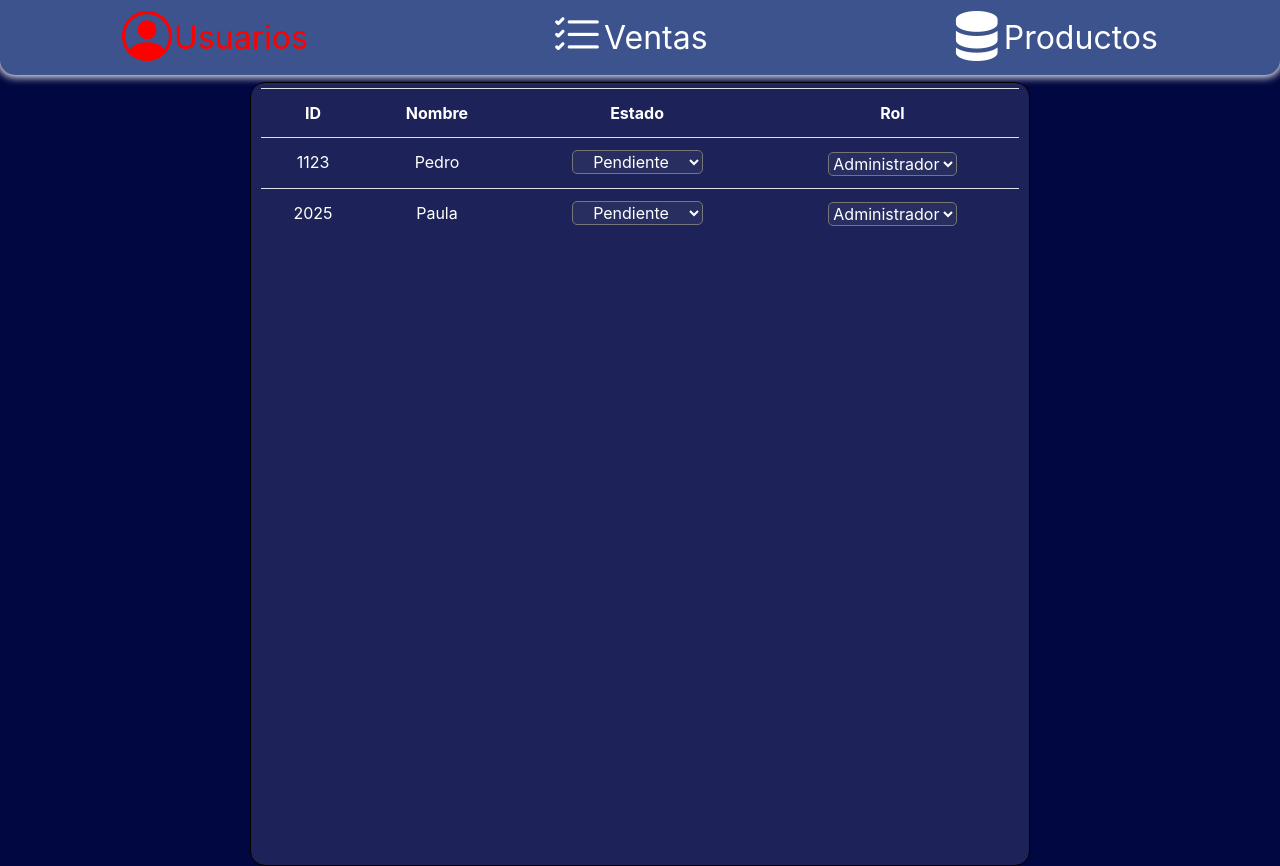
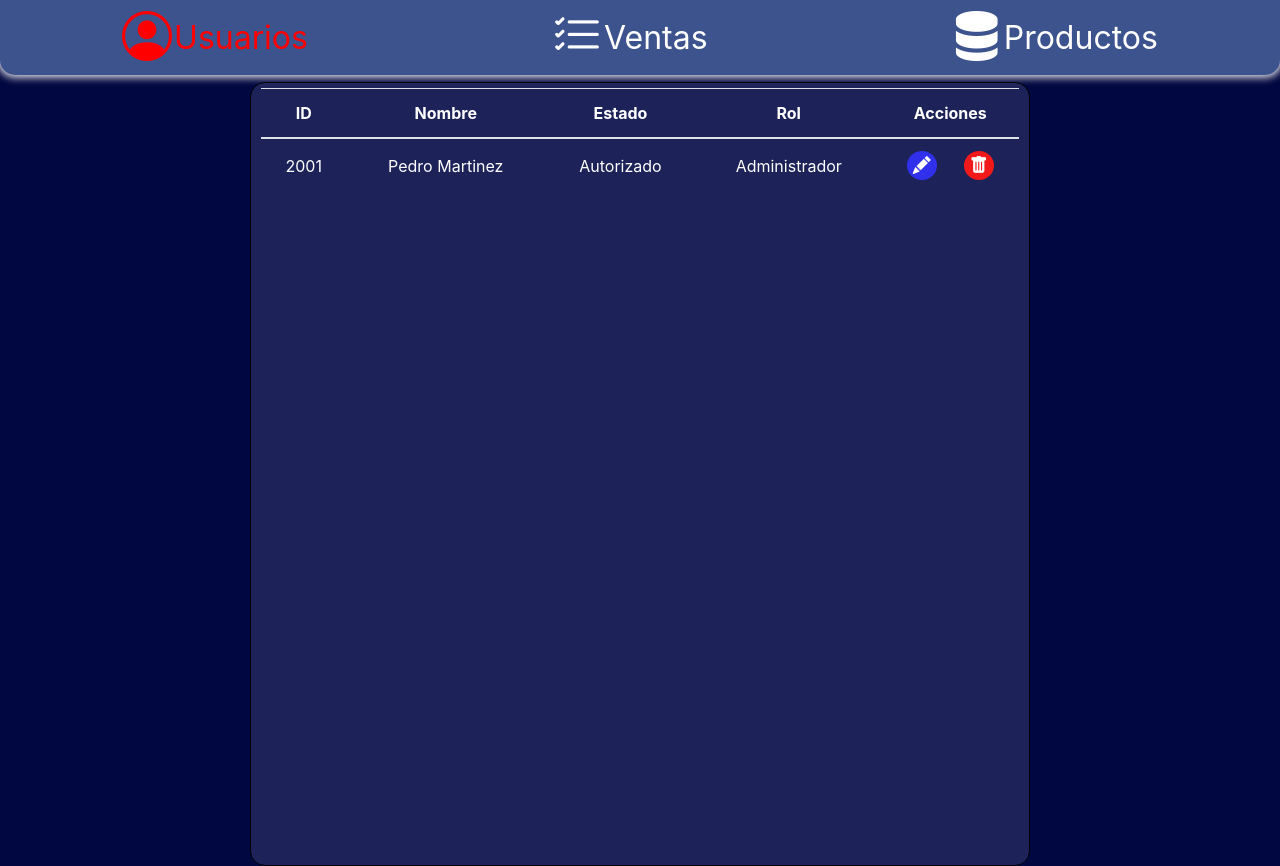
Before and after one commit to Alexcastr/deveApps, a React (Create React App) app: page /usuarios in a window 1280 px wide. Built offline with nearby package versions, Linux system fonts and the light colour scheme.

Commit message:
Botones de editar y borrar en usuarios

```diff
--- a/src/Components/Bodyuser.jsx
+++ b/src/Components/Bodyuser.jsx
@@ -1,58 +1,39 @@
 import React from "react";
-
+import User from "./User";
+const usuarios = [
+  {
+    id: 2001,
+    name: "Pedro Martinez",
+    state: "Autorizado",
+    rol: "Administrador",
+  },
+];
 const Bodyuser = () => {
   return (
     <body className="center-content mt-1">
       <div className="table">
         <table className="ml-auto mr-auto">
-            <tr className="head-body">
+          <thead>
+            <tr>
               <th>ID</th>
               <th>Nombre</th>
               <th>Estado</th>
               <th>Rol</th>
+              <th>Acciones</th>
             </tr>
-            <tr class="fila_impar">
-              <td>1123</td>
-              <td>Pedro</td>
-              <td>
-              <select>
-                  <option>Pendiente</option>
-                  <option>Autorizado</option>
-                  <option>No Autorizado</option>
-                </select>
-              </td>
-              <td>
-                {" "}
-                <div class="btn-group">
-                <select>
-                  <option>Administrador</option>
-                  <option>Vendedor</option>
-                </select>
-                  <div class="dropdown-menu"></div>
-                </div>
-              </td>
-            </tr>
-            <tr class="fila_resaltada">
-              <td>2025</td>
-              <td>Paula</td>
-              <td>
-              <select>
-                  <option>Pendiente</option>
-                  <option>Autorizado</option>
-                  <option>No Autorizado</option>
-                </select>
-              </td>
-              <td>
-                {" "}
-                <div class="btn-group">
-                <select>
-                  <option>Administrador</option>
-                  <option>Vendedor</option>
-                </select>
-                  <div class="dropdown-menu"></div>
-                </div>
-              </td>
-            </tr>
+          </thead>
+          <tbody>
+            {usuarios.map((item) => {
+              return (
+                <User
+                  id={item.id}
+                  name={item.name}
+                  state={item.state}
+                  rol={item.rol}
+                />
+              );
+            })}
+          </tbody>
         </table>
       </div>
     </body>
--- a/src/Components/Sale.jsx
+++ b/src/Components/Sale.jsx
@@ -1,5 +1,6 @@
 import React, { useState, useEffect } from "react";
 import Dialog from "@mui/material/Dialog";
+import Tooltip from "@mui/material/Tooltip";
 
 const Sale = ({ datos }) => {
   const [showDialog, setShowDialog] = useState(false);
@@ -41,12 +42,24 @@ const Sale = ({ datos }) => {
         <td>{datos.State}</td>
         <td>{datos.Seller}</td>
         <td>
-          <button className="entryButton" onClick={() => setEditMode(true)}>
-            <i class="bi bi-pencil-fill editSaleButton"></i>
-          </button>
-          <button className="entryButton" onClick={() => setShowDialog(true)}>
-            <i class="bi bi-trash-fill deleteSaleButton"></i>
-          </button>
+          <div className="iconActions">
+            <Tooltip title="Editar producto" arrow>
+              <button className="editButton">
+                <i
+                  onClick={() => setEditMode(!editMode)}
+                  class="bi bi-pencil-fill"
+                ></i>
+              </button>
+            </Tooltip>
+            <Tooltip title="Eliminar producto" arrow>
+              <button className="deleteButton">
+                <i
+                  onClick={() => setShowDialog(!showDialog)}
+                  class="bi bi-trash-fill"
+                ></i>
+              </button>
+            </Tooltip>
+          </div>
         </td>
       </tr>
       <Dialog open={showDialog}>
@@ -97,7 +110,9 @@ const Sale = ({ datos }) => {
           })}
         </ul>
       </td>
-      <td></td>
+      <td>
+        <input type="date" />
+      </td>
       <td>
         <input
           placeholder="ID del cliente"
@@ -132,12 +147,26 @@ const Sale = ({ datos }) => {
         />
       </td>
       <td>
-        <button className="entryButton" onClick={() => setEditMode(false)}>
-          <i class="bi bi-check-circle-fill saveButton"></i>
-        </button>
-        <button className="entryButton" onClick={() => setEditMode(false)}>
-          <i class="bi bi-x-circle-fill cancelButton"></i>
-        </button>
+        <div className="iconActions">
+          <Tooltip title="Confirmar edición" arrow>
+            <button
+              onClick={() => {
+                setEditMode(!editMode);
+              }}
+              className="confirmButton"
+            >
+              <i class="bi bi-check-circle-fill"></i>
+            </button>
+          </Tooltip>
+          <Tooltip title="Cancelar edición" arrow>
+            <button
+              onClick={() => setEditMode(!editMode)}
+              className="cancelProductButton"
+            >
+              <i class="bi bi-x-circle-fill "></i>
+            </button>
+          </Tooltip>
+        </div>
       </td>
     </tr>
   );
--- /dev/null
+++ b/src/Components/User.jsx
@@ -0,0 +1,105 @@
+import React, { useState } from "react";
+import Dialog from "@mui/material/Dialog";
+import Tooltip from "@mui/material/Tooltip";
+
+const User = ({ id, name, state, rol }) => {
+  const [showDialog, setShowDialog] = useState(false);
+  const [isEditing, setIsEditing] = useState(false);
+
+  return !isEditing ? (
+    <>
+      <tr className="tablerow">
+        <td>{id}</td>
+        <td>{name}</td>
+        <td>{state}</td>
+        <td>{rol}</td>
+        <td>
+          <div className="iconActions">
+            <Tooltip title="Editar producto" arrow>
+              <button className="editButton">
+                <i
+                  onClick={() => setIsEditing(!isEditing)}
+                  class="bi bi-pencil-fill"
+                ></i>
+              </button>
+            </Tooltip>
+            <Tooltip title="Eliminar producto" arrow>
+              <button className="deleteButton">
+                <i
+                  onClick={() => setShowDialog(!showDialog)}
+                  class="bi bi-trash-fill"
+                ></i>
+              </button>
+            </Tooltip>
+          </div>
+        </td>
+      </tr>
+      <Dialog open={showDialog}>
+        <div className="deleteSaleDialog">
+          <h2>Seguro que deseas eliminar esta venta?</h2>
+          <div className="deleteSaleDialogButtonsDiv">
+            <button
+              onClick={() => {
+                setShowDialog(false);
+              }}
+              className="confirmSaleDelete"
+            >
+              Si
+              <i className="bi bi-check" />
+            </button>
+            <button
+              onClick={() => setShowDialog(false)}
+              className="cancelSaleDelete"
+            >
+              No <i className="bi bi-x" />
+            </button>
+          </div>
+        </div>
+      </Dialog>
+    </>
+  ) : (
+    <tr>
+      <td>{id}</td>
+      <td>
+        <input type="text" placeholder="Nombre del Usuario" />
+      </td>
+      <td>
+        <select>
+          <option disabled>Pendiente</option>
+          <option>Autorizado</option>
+          <option>No Autorizado</option>
+        </select>
+      </td>
+      <td>
+        <select>
+          <option>Administrador</option>
+          <option>Vendedor</option>
+        </select>
+      </td>
+      <td>
+        <div className="iconActions">
+          <Tooltip title="Confirmar edición" arrow>
+            <button
+              onClick={() => {
+                setIsEditing(!isEditing);
+              }}
+              className="confirmButton"
+            >
+              <i class="bi bi-check-circle-fill"></i>
+            </button>
+          </Tooltip>
+          <Tooltip title="Cancelar edición" arrow>
+            <button
+              onClick={() => setIsEditing(!isEditing)}
+              className="cancelProductButton"
+            >
+              <i class="bi bi-x-circle-fill "></i>
+            </button>
+          </Tooltip>
+        </div>
+      </td>
+    </tr>
+  );
+};
+
+export default User;
--- a/src/Components/salesBody.jsx
+++ b/src/Components/salesBody.jsx
@@ -37,7 +37,7 @@ const SalesBody = () => {
             </tr>
             {tableData.map((item) => {
               return (
-                <Sale key={item.ID} datos={item} setData = {setTableData}/>
+                <Sale key={item.ID} datos={item} setData={setTableData}/>
               );
             })}
           </tbody>
```
Also changed, not shown: src/Components/search.jsx (deleted, +0 -21 lines). Lines whose indentation alone changed are shown as unchanged.
